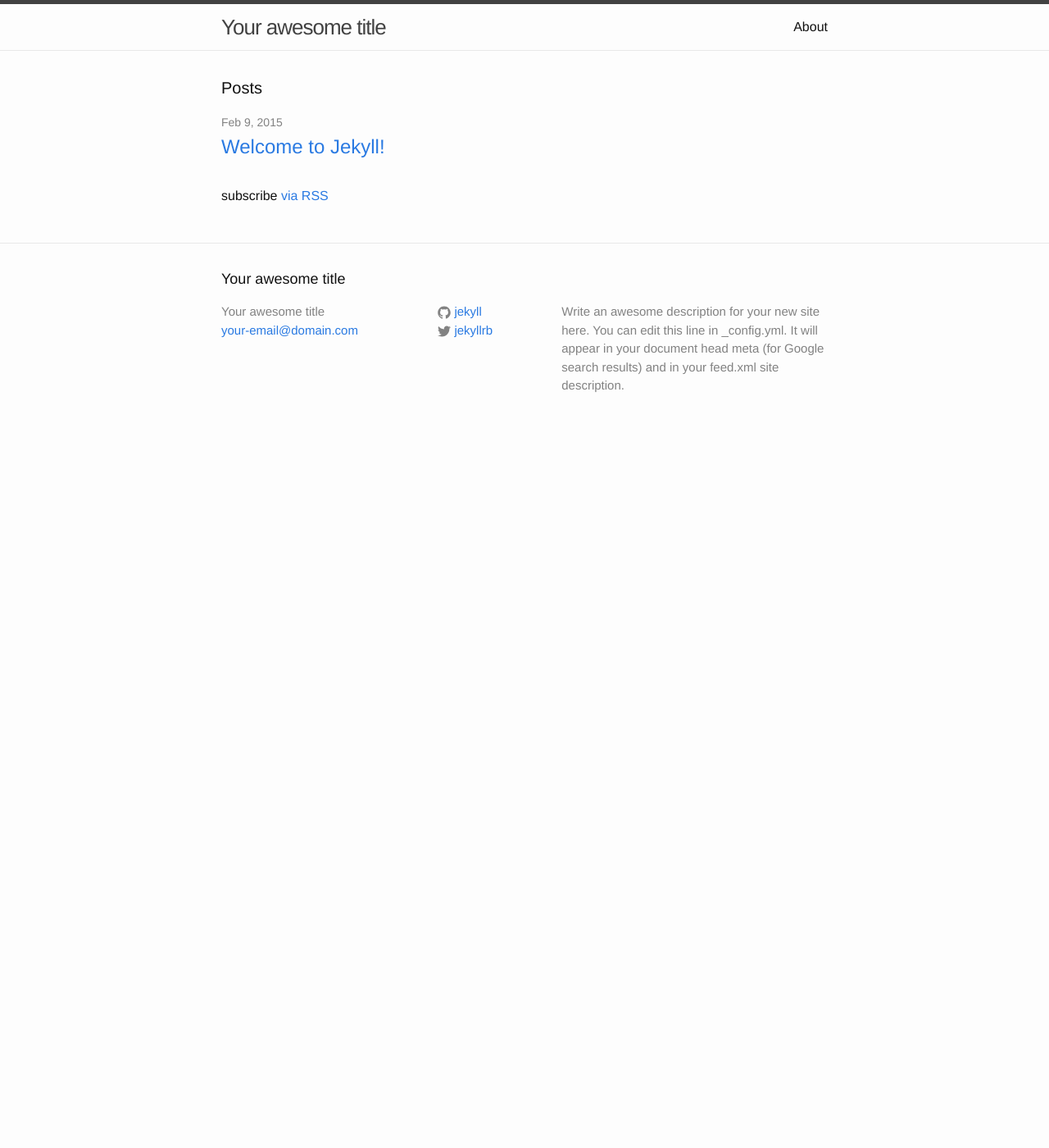
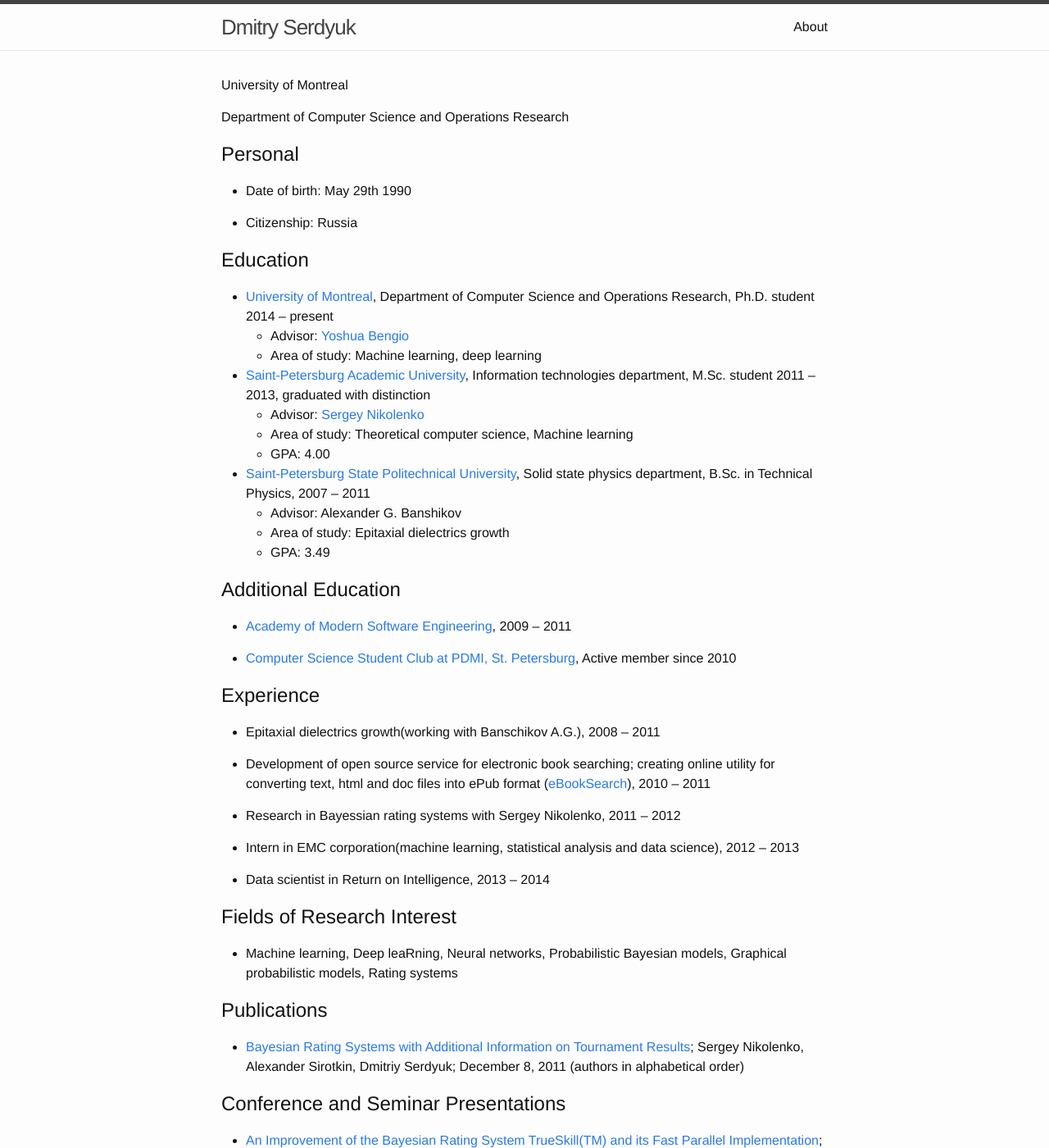
Before and after one commit to dmitriy-serdyuk/dmitriy-serdyuk.github.io, a Jekyll site: the page built from index.markdown, in a window 1280 px wide and 1400 px high. Shown: the whole window at 82% size. Built offline with Jekyll 4.4.1, drawn with Linux system fonts in a browser that asks for light colours; some of the changed text lies outside the part shown.

Commit message:
Added resume

```diff
--- a/_config.yml
+++ b/_config.yml
@@ -1,14 +1,12 @@
 # Site settings
-title: Your awesome title
-email: your-email@domain.com
-description: > # this means to ignore newlines until "baseurl:"
+title: Dmitry Serdyuk
+email: serdyuk dot dmitriy at gmail dot com
+description: >
   Write an awesome description for your new site here. You can edit this
   line in _config.yml. It will appear in your document head meta (for
   Google search results) and in your feed.xml site description.
 baseurl: "" # the subpath of your site, e.g. /blog/
-url: "http://yourdomain.com" # the base hostname & protocol for your site
-twitter_username: jekyllrb
-github_username:  jekyll
+url: "http://dmitriy-serdyuk.github.io" # the base hostname & protocol for your site
 
 # Build settings
 markdown: kramdown
--- /dev/null
+++ b/_layouts/no-footer.html
@@ -0,0 +1,18 @@
+<!DOCTYPE html>
+<html>
+
+  {% include head.html %}
+
+  <body>
+
+    {% include header.html %}
+
+    <div class="page-content">
+      <div class="wrapper">
+        {{ content }}
+      </div>
+    </div>
+
+  </body>
+
+</html>
--- /dev/null
+++ b/index.markdown
@@ -0,0 +1,127 @@
+---
+layout: no-footer
+---
+
+University of Montreal
+
+Department of Computer Science and Operations Research
+
+
+Personal
+--------
+
+- Date of birth: May 29th 1990
+
+- Citizenship: Russia
+
+
+Education
+---------
+
+- [University of Montreal][udem], Department of Computer Science and Operations Research,
+  Ph.D. student 2014 -- present
+    - Advisor: [Yoshua Bengio][bengio]
+    - Area of study: Machine learning, deep learning
+
+- [Saint-Petersburg Academic University][au], Information technologies department,
+  M.Sc. student 2011 -- 2013, graduated with distinction
+    - Advisor: [Sergey Nikolenko][nikolenko]
+    - Area of study: Theoretical computer science, Machine learning
+    - GPA: 4.00
+
+- [Saint-Petersburg State Politechnical University][spbstu], Solid state physics department,
+  B.Sc. in Technical Physics, 2007 -- 2011
+    - Advisor: Alexander G. Banshikov
+    - Area of study: Epitaxial dielectrics growth
+    - GPA: 3.49
+
+
+Additional Education
+--------------------
+
+- [Academy of Modern Software Engineering][amse], 2009 -- 2011
+
+- [Computer Science Student Club at PDMI, St. Petersburg][csclub], Active member since 2010
+
+
+
+Experience
+----------
+
+- Epitaxial dielectrics growth(working with Banschikov A.G.), 2008 -- 2011
+
+- Development of open source service for electronic book searching; creating online utility
+    for converting text, html and doc files into ePub format ([eBookSearch][ebookservice]),
+    2010 -- 2011
+
+- Research in Bayessian rating systems with Sergey Nikolenko, 2011 -- 2012
+
+- Intern in EMC corporation(machine learning, statistical analysis and data science),
+    2012 -- 2013
+
+- Data scientist in Return on Intelligence, 2013 -- 2014
+
+Fields of Research Interest
+---------------------------
+
+- Machine learning, Deep leaRning, Neural networks, Probabilistic Bayesian models,
+    Graphical probabilistic models, Rating systems
+
+
+Publications
+------------
+
+- [Bayesian Rating Systems with Additional Information on Tournament Results][spiiras];
+Sergey Nikolenko, Alexander Sirotkin, Dmitriy Serdyuk; December 8, 2011
+(authors in alphabetical order)
+
+Conference and Seminar Presentations
+------------------------------------
+
+- [An Improvement of the Bayesian Rating System TrueSkill(TM) and its Fast Parallel
+   Implementation][kyoto]; MLSS Kyoto, August 30, 2012
+
+- [Fundamentals of Optimization Problems][optimization]; Sarntal Ferien-Akademie 2012
+
+- [Graphical models: Factor graphs][factor_graphs], December 8, 2011
+
+
+Filed patents
+-------------
+
+- Method for prediction of the duration of Garbage Collection for Backup Storage systems.
+  (with Mark Chamness) 2012 -- 2013, during internship in EMC corporation.
+
+
+Skills summary
+--------------
+
+- Expierence in data aggretating and statistical analysis
+- Machine learning algorithms, Theano, SQL, Greenplum, PL/R, MapReduce, Hadoop, SAP HANA
+- Programming Languages:
+    - C++
+    - Java
+    - R
+    - Python
+    - Ruby
+    - Haskell
+- Languages: Russian(native), English(advanced), French(elementary)
+- Certificate: Advanced English course at the St. Petersburg Academic University in 2013
+
+
+[My blog][blog]
+
+
+[udem]: http://www.umontreal.ca/english/index.html
+[bengio]: http://www.iro.umontreal.ca/~bengioy/yoshua_en/index.html
+[au]: http://spbau.ru/main_eng/info_main_eng
+[nikolenko]: http://logic.pdmi.ras.ru/~sergey/
+[spbstu]: http://www.spbstu-eng.ru/
+[blog]: /blog.html
+[amse]: http://amse.ru/about.php
+[csclub]: http://logic.pdmi.ras.ru/csclub/en/about
+[ebookservice]: http://code.google.com/p/ebook-service/
+[spiiras]: http://www.proceedings.spiiras.nw.ru/data/src/2012/22/00/spyproc-2012-22-00-10-en.html
+[kyoto]: http://www.iip.ist.i.kyoto-u.ac.jp/mlss12/doku.php?id=poster_titles
+[optimization]: http://www12.cs.fau.de/edu/fa/2012/Course2/C2_Topics.html
+[factor_graphs]: http://mit.spbau.ru/node/262
```
Also changed, not shown: README.md (deleted), blog.html (renamed from index.html).
